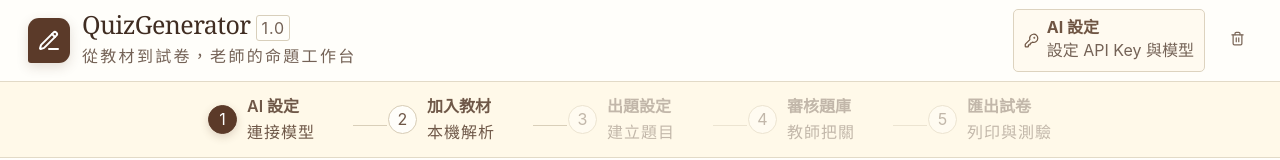
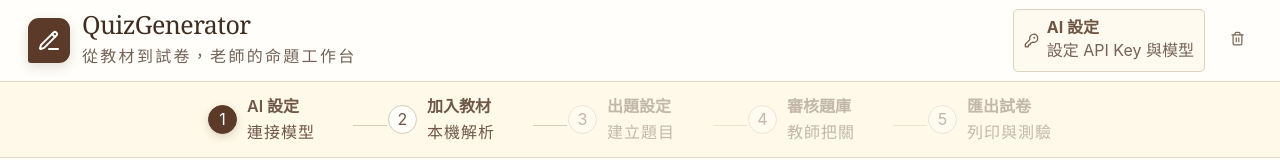
Before and after one commit to educatres/QuizGenerator, a React (Vite) app: page / in a window 1280 px wide. Shown: the top 160 px of the page. Built offline with nearby package versions, Linux system fonts and the light colour scheme.

Commit message:
fix: remove version from QuizGenerator title

```diff
--- a/src/App.tsx
+++ b/src/App.tsx
@@ -253,7 +253,7 @@
 
   return <div className="app-shell">
     <header className="app-header">
-      <div className="brand"><div className="brand-symbol"><PencilLine size={24} /></div><div><h1>QuizGenerator <span>1.0</span></h1><p>從教材到試卷，老師的命題工作台</p></div></div>
+      <div className="brand"><div className="brand-symbol"><PencilLine size={24} /></div><div><h1>QuizGenerator</h1><p>從教材到試卷，老師的命題工作台</p></div></div>
       <div className="header-status"><button className={`ai-settings-toggle ${hasSessionKey(provider) && selectedModels[provider] ? 'ready' : ''}`} onClick={() => setApiSettingsOpen(true)}><KeyRound size={15} /><span><strong>AI 設定</strong><small>{hasSessionKey(provider) && selectedModels[provider] ? `${adapter.name} · ${selectedModels[provider]}` : '設定 API Key 與模型'}</small></span></button><button onClick={() => void clearAll()} title="清除本機資料"><Trash2 size={15} /></button></div>
     </header>
     <nav className="stepper" aria-label="製作流程">{steps.map(([title, caption], index) => <button key={title} className={`${index === step ? 'active' : ''} ${canGo[index] ? 'available' : ''}`} onClick={() => canGo[index] && setStep(index)} disabled={!canGo[index]}><i>{index < step || (index === 0 && connected[provider]) ? <Check size={14} /> : index + 1}</i><span><strong>{title}</strong><small>{caption}</small></span></button>)}</nav>
```
